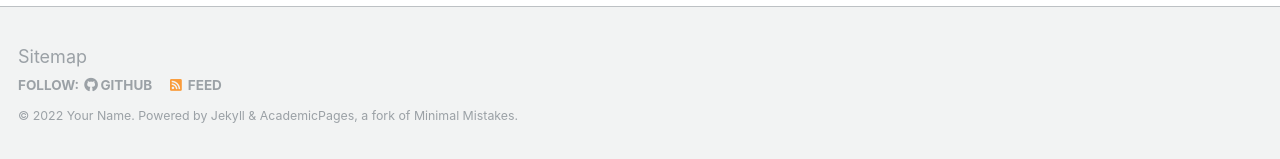
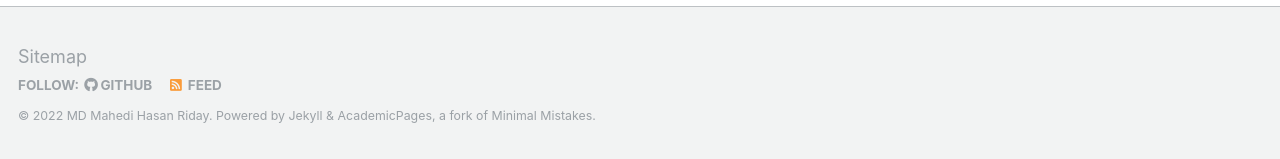
Before and after one commit to mdmhriday/mdmhriday.github.io, a Jekyll site: the page built from _pages/about.md, in a window 1280 px wide and 900 px high, scrolled down 2463 px. Shown: the part 738-897 px from the top of the window. Built offline with Jekyll 4.4.1, drawn with Linux system fonts in a browser that asks for light colours; some web fonts are replaced; some of the changed text lies outside the part shown.

Commit message:
renamed title and name in file : config.yml

```diff
--- a/_config.yml
+++ b/_config.yml
@@ -7,9 +7,9 @@
 
 # Site Settings
 locale                   : "en-US"
-title                    : "Your Name / Site Title"
+title                    : "MMH Riday"
 title_separator          : "-"
-name                     : &name "Your Name"
+name                     : &name "MD Mahedi Hasan Riday"
 description              : &description "personal description"
 url                      : https://academicpages.github.io # the base hostname & protocol for your site e.g. "https://mmistakes.github.io"
 baseurl                  : "" # the subpath of your site, e.g. "/blog"
```
